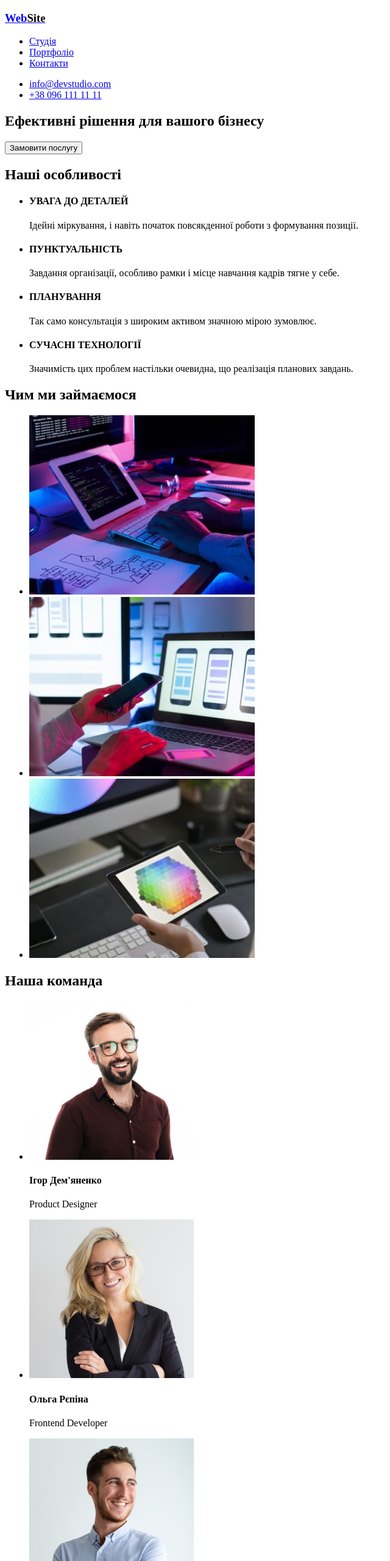
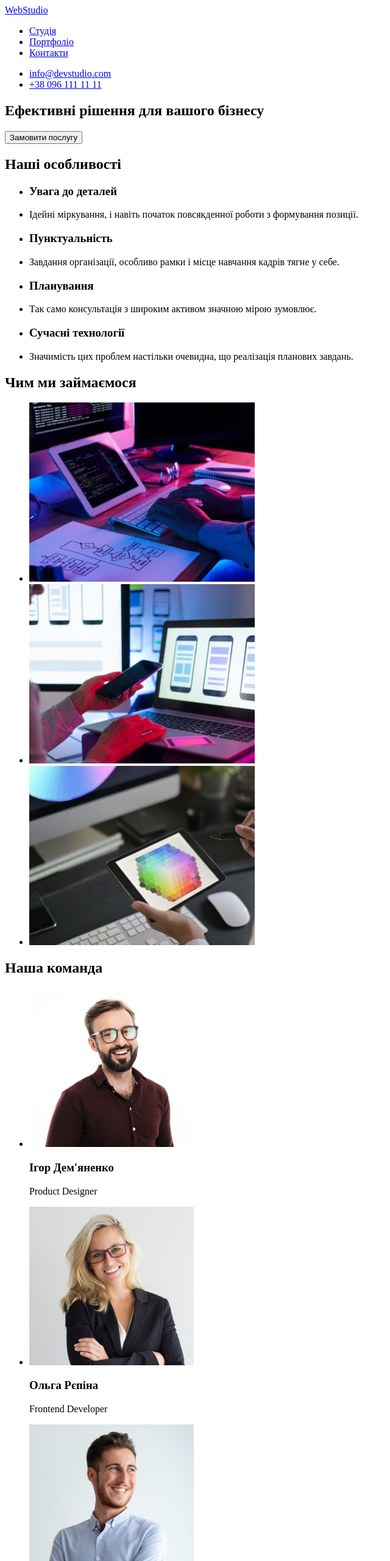
Before and after one commit to Mykola78/goit-markup-hw-01, a plain HTML site: page index.html in a window 1280 px wide. Shown: the top 2560 px of the page at 61% size, without its empty margins (0-640 px from the left). Drawn offline with Linux system fonts and the light colour scheme.

Commit message:
update index html file

```diff
--- a/index.html
+++ b/index.html
@@ -1,25 +1,22 @@
 <!DOCTYPE html>
-<html lang="ua">
+<html lang="uk">
 <head>
     <meta charset="UTF-8">
     <meta name="viewport" content="width=device-width, initial-scale=1.0">
-    <title>Effective solutions</title>
+    <title>Студія</title>
+    <link rel="stylesheet" href="./Styles/main.css">
 </head>
 <body>
 
     <!--HEADER-->
     <header>
-        <a href="./index.html">
 
-            <h3>
-                <span style="color:Blue;">Web</span><span style="color: black;">Site</span>
-             </h3>
-         </a>
          <nav>
+            <a href="./index.html">WebStudio</a>
             <ul>
-                <li><a href="#Студія">Студія</a></li>
-                <li><a href="#Портфоліо">Портфоліо</a></li>
-                <li><a href="#">Контакти</a></li>
+                <li><a href="./index.html">Студія</a></li>
+                <li><a href="./index.html">Портфоліо</a></li>
+                <li><a href="./index.html">Контакти</a></li>
             </ul>
 
          </nav>
@@ -35,20 +32,21 @@
         <!--Section1-->
         <section>
             <h1>Ефективні рішення для вашого бізнесу</h1>
+            <button type="button">Замовити послугу</button>
         </section>
-        <button type="button">Замовити послугу</button>
+
         <!--Section2-->
-        <section id="Студія">
+        <section>
             <h2>Наші особливості</h2>
             <ul>
-                <li><h4>УВАГА ДО ДЕТАЛЕЙ</h4></li>
-                <p>Ідейні міркування, і навіть початок повсякденної роботи з формування позиції.</p>
-                <li><h4>ПУНКТУАЛЬНІСТЬ</h4></li>
-                <p>Завдання організації, особливо рамки і місце навчання кадрів тягне у себе.</p>
-                <li><h4>ПЛАНУВАННЯ</h4></li>
-                <p>Так само консультація з широким активом значною мірою зумовлює.</p>
-                <li><h4>СУЧАСНІ ТЕХНОЛОГІЇ</h4></li>
-                <p>Значимість цих проблем настільки очевидна, що реалізація планових завдань.</p>
+                <li><h3>Увага до деталей</h3></li>
+                <li><p>Ідейні міркування, і навіть початок повсякденної роботи з формування позиції.</p></li>
+                <li><h3>Пунктуальність</h3></li>
+                <li><p>Завдання організації, особливо рамки і місце навчання кадрів тягне у себе.</p></li>
+                <li><h3>Планування</h3></li>
+                <li><p>Так само консультація з широким активом значною мірою зумовлює.</p></li>
+                <li><h3>Сучасні технології</h3></li>
+                <li><p>Значимість цих проблем настільки очевидна, що реалізація планових завдань.</p></li>
 
 
         </ul>
@@ -58,48 +56,56 @@
         <section>
             <h2>Чим ми займаємося</h2>
             <ul>
-                <li><img src="./images/box 1.jpg" alt="folding algorithms" windth="370" height="294"></li>
-                <li><img src="./images/box 2.jpg" alt="phone software" windth="370" height="294"></li>
-                <li><img src="./images/box 3.jpg" alt="solve puzzles" windth="370" height="294"></li>
+                <li><img src="./images/box-1.jpg" alt="Людина працює" width="370" height="294"></li>
+                <li><img src="./images/box-2.jpg" alt="Передача даних" height="294" width="370"></li>
+                <li><img src="./images/box-3.jpg" alt="Створення графіки" height="294" width="370"></li>
 
             </ul>
 
 
         </section>
         <!--Section4-->
-        <section id="Портфоліо">
+        <section>
             <h2>Наша команда</h2>
            <ul>
-            <li><img src="./images/img.jpg" alt="Product Designer" windth="270" height="260"></li>
-            <h4>Ігор Дем'яненко</h4>
+            <li><img src="./images/img.jpg" alt="Фото Ігор Дем'яненко" height="260" width="270">
+            <h3>Ігор Дем'яненко</h3>
             <p>Product Designer</p>
-            <li><img src="./images/img (1).jpg" alt="Frontend Developer" windth="270" height="260"></li>
-            <h4>Ольга Рєпіна</h4>
+            </li>
+
+            <li><img src="./images/img1.jpg" alt="Фото Ольга Рєпіна" height="260" width="270">
+            <h3>Ольга Рєпіна</h3>
             <p>Frontend Developer</p>
-            <li><img src="./images/img (2).jpg" alt="Marketing" windth="270" height="260"></li>
-            <h4>Микола Тарасов</h4>
+            </li>
+
+            <li><img src="./images/img2.jpg" alt="Фото Микола Тарасов" height="260" width="270">
+            <h3>Микола Тарасов</h3>
             <p>Marketing</p>
-            <li><img src="./images/img (3).jpg" alt="UI Designer" windth="270" height="260"></li>
-            <h4>Михайло Єрмаков</h4>
+            </li>
+
+            <li><img src="./images/img3.jpg" alt="Фото Михайло Єрмаков" height="260" width="270">
+            <h3>Михайло Єрмаков</h3>
             <p>UI Designer</p>
+             </li>
+
            </ul>
 
         </section>
+    </main>
         <!--Contacts-->
-        <section>
-            <h3>
-                <span style="color:Blue;">Web</span><span style="color: black;">Site</span>
-             </h3>
-             <ul>
-                <li><a href="https://goo.gl/maps/orAPj8MN9cgsfUdTA" target="_blank "
+        <footer>
+            <a href="./index.html">WebStudio</a>
+            <address>
+                <ul>
+
+                <li><a href="https://goo.gl/maps/orAPj8MN9cgsfUdTA" target="goo.gl_blank "
                     rel="noreferer noopener nofollow">м. Київ, пр-т Лесі Українки, 26</a></li>
                 <li><a href="info@example.com">info@example.com</a></li>
                 <li><a href="+380991111111">+38 099 111 11 11</a></li>
-             </ul>
-             </ul>
+            </ul>
+            </address>
+        </footer>
 
-        </section>
-    </main>
 
 </body>
 </html>
```
Also changed, not shown: Styles/main.css (added), images/box-1.jpg (renamed from images/box 1.jpg), images/box-2.jpg (renamed from images/box 2.jpg), images/box-3.jpg (renamed from images/box 3.jpg), images/img1.jpg (renamed from images/img (1).jpg), images/img2.jpg (renamed from images/img (2).jpg), images/img3.jpg (renamed from images/img (3).jpg).
